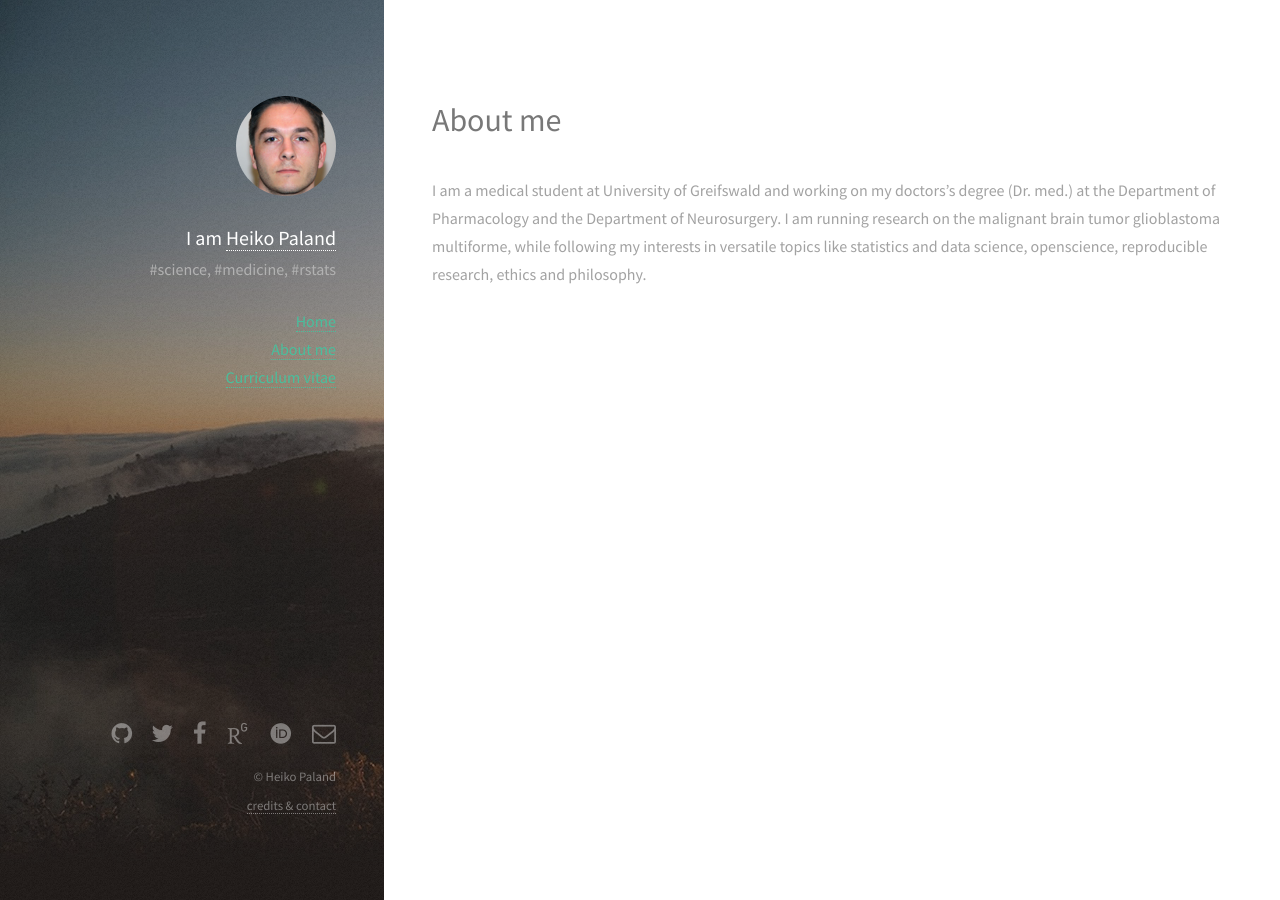
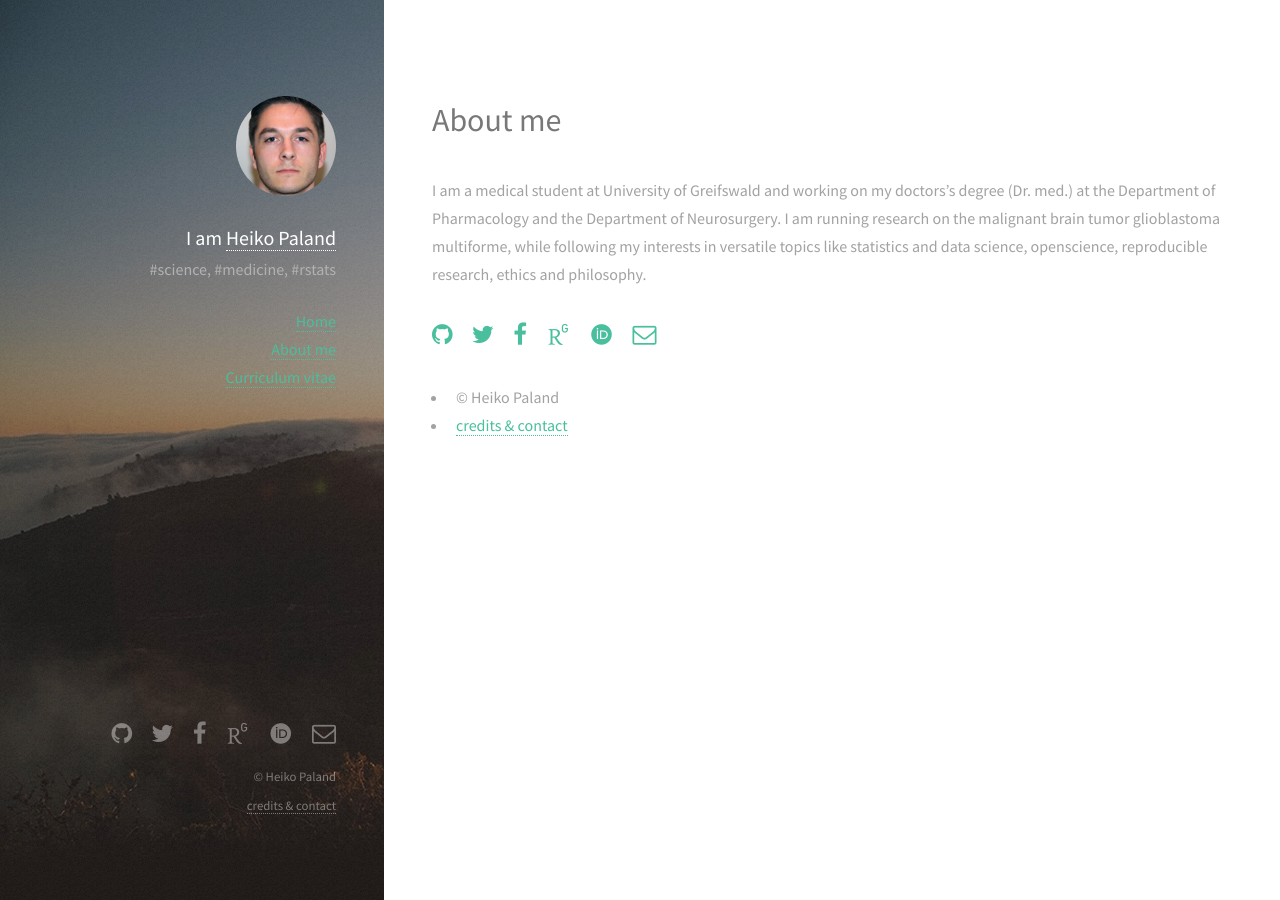
Before and after one commit to old-jekyll-templates/Strata-Jekyll-Theme, a Jekyll site: the page built from about.md, in a window 1280 px wide. Built offline with Jekyll 4.4.1, drawn with Linux system fonts in a browser that asks for light colours; some web fonts are replaced.

Commit message:
contact details test

```diff
--- a/about.md
+++ b/about.md
@@ -4,3 +4,82 @@ title: About me
 ---
 
 I am a medical student at University of Greifswald and working on my doctors's degree (Dr. med.) at the Department of Pharmacology and the Department of Neurosurgery.  I am running research on the malignant brain tumor glioblastoma multiforme, while following my interests in versatile topics like statistics and data science, openscience, reproducible research, ethics and philosophy.
+
+<ul class="icons">
+
+  {% if site.github_username %}
+  <li>
+    <a href="https://github.com/{{ site.github_username }}" class="icon fa-github">
+      <span class="label">GitHub</span>
+    </a>
+  </li>
+  {% endif %}
+
+  {% if site.twitter_username %}
+  <li>
+    <a href="https://twitter.com/{{ site.twitter_username }}" class="icon fa-twitter">
+      <span class="label">Twitter</span>
+    </a>
+  </li>
+  {% endif %}
+
+  {% if site.linkedin_username %}
+  <li>
+    <a href="https://linkedin.com/in/{{ site.linkedin_username }}" class="icon fa-linkedin">
+      <span class="label">LinkedIn</span>
+    </a>
+  </li>
+  {% endif %}
+
+  {% if site.google_plus_username %}
+  <li>
+    <a href="https://plus.google.com/{{ site.google_plus_username }}" class="icon fa-google-plus">
+      <span class="label">Google+</span>
+    </a>
+  </li>
+  {% endif %}
+
+  {% if site.facebook_username %}
+  <li>
+    <a href="https://www.facebook.com/{{ site.facebook_username }}" class="icon fa-facebook">
+      <span class="label">Facebook</span>
+    </a>
+  </li>
+  {% endif %}
+
+  {% if site.dribbble_username %}
+  <li>
+    <a href="#" class="icon ai-researchgate">
+      <span class="label">Dribbble</span>
+    </a>
+  </li>
+  {% endif %}
+
+  {% if site.researchgate_username %}
+  <li>
+    <a href="https://www.researchgate.net/profile/{{ site.researchgate_username }}" class="icon icon-ai ai-researchgate">
+      <span class="label">Researchgate</span>
+    </a>
+  </li>
+  {% endif %}
+
+  {% if site.orcid_username %}
+  <li>
+    <a href="http://orcid.org/{{ site.orcid_username }}" class="icon icon-ai ai-orcid">
+      <span class="label">ORCID</span>
+    </a>
+  </li>
+  {% endif %}
+
+  {% if site.email %}
+  <li>
+    <a href="mailto:{{ site.email }}" class="icon fa-envelope-o">
+      <span class="label">Email</span>
+    </a>
+  </li>
+  {% endif %}
+</ul>
+<ul class="copyright">
+    <li>&copy; Heiko Paland</li>
+    <li><a href="/contact_credits.html">credits & contact</a></li>
+</ul>
```
